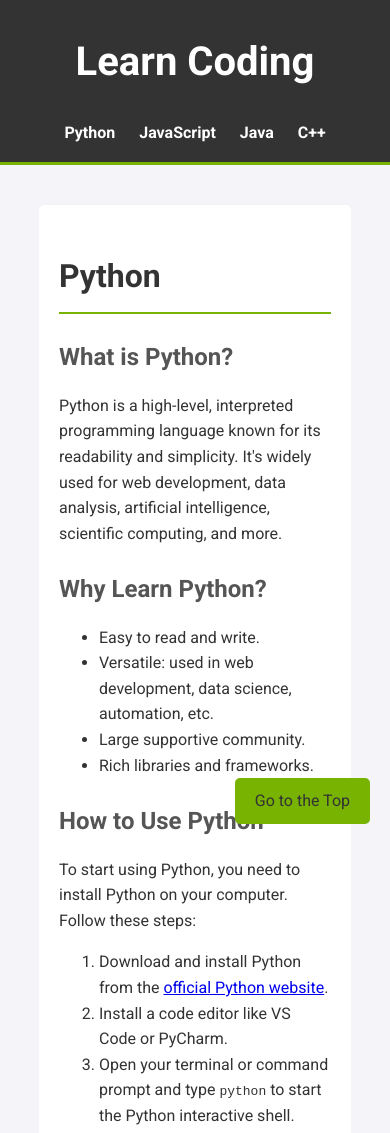
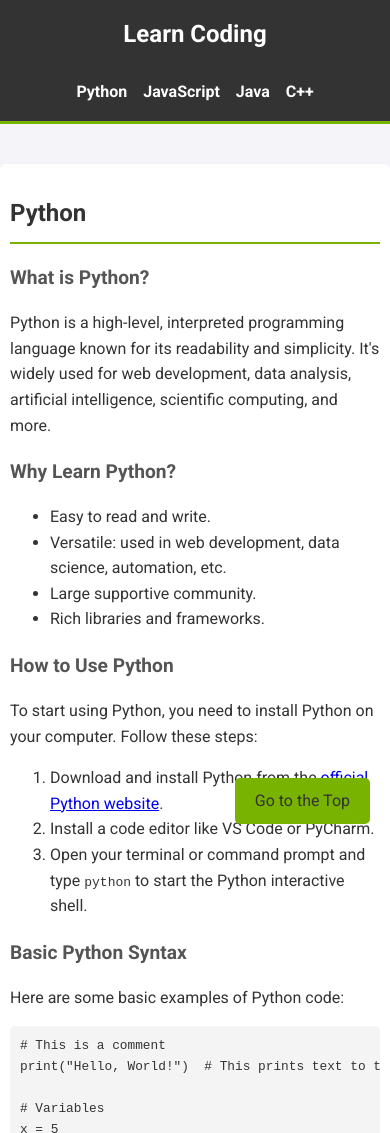
Before and after one commit to Mirwais-H/Learn-Coding, a plain HTML site: page index.html in a window 390 px wide. Shown: the top 1133 px of the page. Drawn offline with Linux system fonts and the light colour scheme; a script that the page names is missing.

Commit message:
Update styles.css

```diff
--- a/styles.css
+++ b/styles.css
@@ -112,19 +112,20 @@ footer p {
     font-size: 0.9rem;
 }
 
+/* Scroll to Top Button */
 .scroll-to-top-btn {
     position: fixed;
-  bottom: 20px; /* Adjust position as needed */
-  right: 20px; /* Adjust position as needed */
-  background-color: #77b300; /* White background */
-  color: var(--dark-blue); /* Text color */
-  padding: 10px 20px; /* Adjust padding as needed */
+    bottom: 20px;
+    right: 20px;
+    background-color: #77b300;
+    color: var(--dark-blue);
+    padding: 10px 20px;
     border-radius: 5px;
     text-decoration: none;
     transition: background-color 0.3s ease, transform 0.3s ease;
     display: inline-block;
     cursor: pointer;
-  z-index: 1000; /* Ensure it's above other content */
+    z-index: 1000;
 }
 
 .scroll-to-top-btn:hover {
@@ -132,3 +133,76 @@ footer p {
     color: var(--pale-aqua);
     transform: translateY(-2px);
 }
+
+/* Media Queries for Tablet and Mobile */
+@media (max-width: 1024px) {
+    .container {
+        width: 90%;
+    }
+
+    section {
+        padding: 15px;
+    }
+}
+
+@media (max-width: 768px) {
+    header {
+        padding-top: 20px;
+        min-height: 50px;
+    }
+
+    header h1 {
+        font-size: 2rem;
+    }
+
+    header nav ul li {
+        margin: 0 8px;
+    }
+
+    section h2 {
+        font-size: 1.8rem;
+    }
+
+    section h3 {
+        font-size: 1.3rem;
+    }
+
+    section pre code {
+        font-size: 0.9rem;
+    }
+}
+
+@media (max-width: 480px) {
+    .container {
+        width: 100%;
+    }
+
+    header {
+        padding-top: 15px;
+        min-height: 40px;
+    }
+
+    header h1 {
+        font-size: 1.5rem;
+    }
+
+    header nav ul li {
+        margin: 0 6px;
+    }
+
+    section {
+        padding: 10px;
+    }
+
+    section h2 {
+        font-size: 1.5rem;
+    }
+
+    section h3 {
+        font-size: 1.2rem;
+    }
+
+    section pre code {
+        font-size: 0.8rem;
+    }
+}
```
Lines whose indentation alone changed are shown as unchanged.
